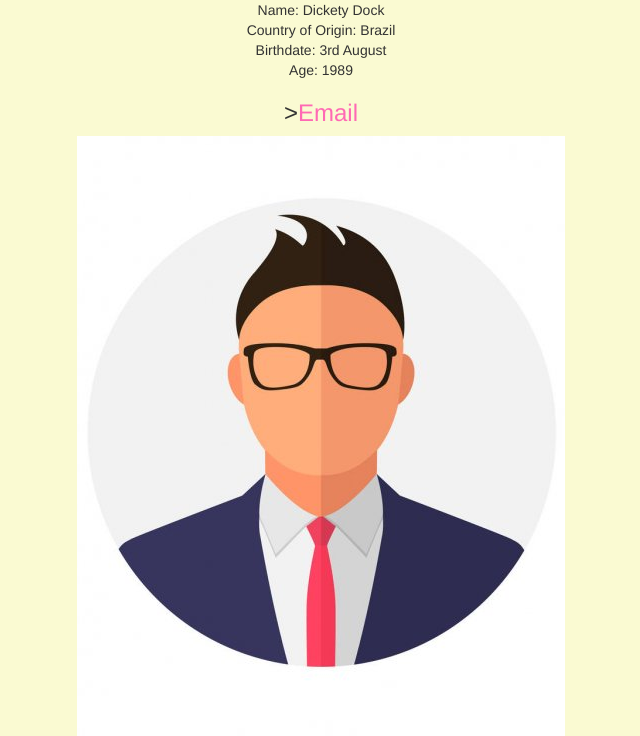
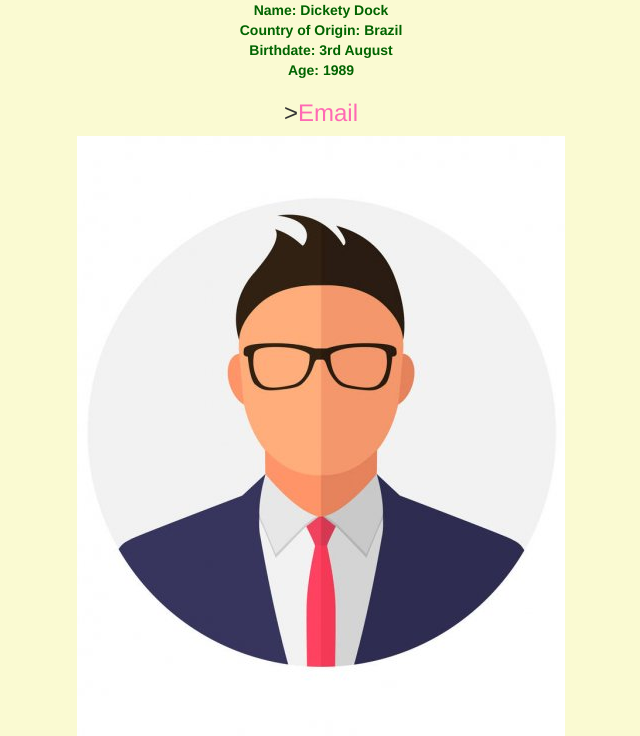
Before and after one commit to tanvihegde/1-html-review-tanvihegde, a PHP site: page / in a window 1280 px wide. Shown: the part 138-874 px from the top of the page, without its empty margins (319-959 px from the left). Run offline with PHP 8.4, Linux system fonts and the light colour scheme; some libraries are stand-ins or nearby versions.

Commit message:
HWcorrections

```diff
--- a/app/public/books.html
+++ b/app/public/books.html
@@ -14,13 +14,13 @@
     <script src="https://code.jquery.com/jquery-3.2.1.js"></script>
     <script src="https://maxcdn.bootstrapcdn.com/bootstrap/3.3.7/js/bootstrap.min.js"></script>
 
-    <link href="style.css" rel="stylesheet" type="text/css" />
+    <link href="css/style.css" rel="stylesheet" type="text/css" />
 
     <meta charset="utf-8">
     <meta name="viewport" content="width=device-width">
     <link rel="stylesheet" href="https://maxcdn.bootstrapcdn.com/bootstrap/3.3.7/css/bootstrap.min.css"><script src="https://code.jquery.com/jquery-3.2.1.js"></script><script src="https://maxcdn.bootstrapcdn.com/bootstrap/3.3.7/js/bootstrap.min.js"></script>
     <title>repl.it</title>
-    <link href="style.css" rel="stylesheet" type="text/css" />
+    <link href="css/style.css" rel="stylesheet" type="text/css" />
   </head>
   <body>
     <nav class="navbar navbar-expand-lg navbar-light bg-light">
--- a/app/public/style.css
+++ b/app/public/css/style.css
@@ -12,6 +12,11 @@ nav {
 
   #a {
     color: hotpink;
+  }
+
+  .para-style {
+    font-weight: 600;
+    color:darkgreen;
   }
 
   header {
--- a/app/public/index.html
+++ b/app/public/index.html
@@ -9,7 +9,7 @@
     <meta name="viewport" content="width=device-width">
     <link rel="stylesheet" href="https://maxcdn.bootstrapcdn.com/bootstrap/3.3.7/css/bootstrap.min.css"><script src="https://code.jquery.com/jquery-3.2.1.js"></script><script src="https://maxcdn.bootstrapcdn.com/bootstrap/3.3.7/js/bootstrap.min.js"></script>
     <title>repl.it</title>
-    <link href="style.css" rel="stylesheet" type="text/css" />
+    <link href="css/style.css" rel="stylesheet" type="text/css" />
     <title>About Me!</title>
   </head>
   <body>
@@ -36,7 +36,7 @@
     </header>
     <main>
       <div class="text-center">
-      <p> Name: Dickety Dock <br>
+      <p class= "para-style"> Name: Dickety Dock <br>
         Country of Origin: Brazil<br>
         Birthdate: 3rd August<br>
         Age: 1989 <br>
--- a/app/public/movies.html
+++ b/app/public/movies.html
@@ -14,13 +14,13 @@
     <script src="https://code.jquery.com/jquery-3.2.1.js"></script>
     <script src="https://maxcdn.bootstrapcdn.com/bootstrap/3.3.7/js/bootstrap.min.js"></script>
 
-    <link href="style.css" rel="stylesheet" type="text/css" />
+    <link href="css/style.css" rel="stylesheet" type="text/css" />
 
     <meta charset="utf-8">
     <meta name="viewport" content="width=device-width">
     <link rel="stylesheet" href="https://maxcdn.bootstrapcdn.com/bootstrap/3.3.7/css/bootstrap.min.css"><script src="https://code.jquery.com/jquery-3.2.1.js"></script><script src="https://maxcdn.bootstrapcdn.com/bootstrap/3.3.7/js/bootstrap.min.js"></script>
     <title>repl.it</title>
-    <link href="style.css" rel="stylesheet" type="text/css" />
+    <link href="css/style.css" rel="stylesheet" type="text/css" />
   </head>
   <body>
     <nav class="navbar navbar-expand-lg navbar-light bg-light">
```
